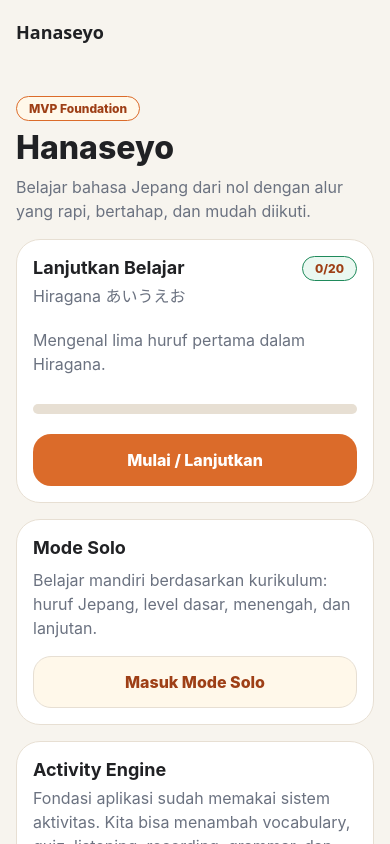
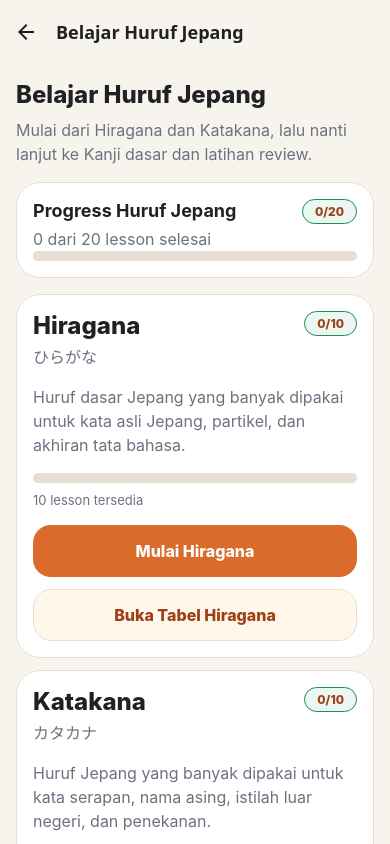
Before and after one commit to regiwijaya/hanaseyo-mobile, a React Native app: screen /LettersHome in a window 390 px wide. Built offline with nearby package versions, Linux system fonts and the light colour scheme.

Commit message:
Add letters home screen

```diff
--- a/src/navigation/AppNavigator.tsx
+++ b/src/navigation/AppNavigator.tsx
@@ -7,6 +7,7 @@ import { HiraganaChartScreen } from "../screens/HiraganaChartScreen";
 import { HomeScreen } from "../screens/HomeScreen";
 import { KatakanaChartScreen } from "../screens/KatakanaChartScreen";
 import { LessonListScreen } from "../screens/LessonListScreen";
+import { LettersHomeScreen } from "../screens/LettersHomeScreen";
 import { LevelListScreen } from "../screens/LevelListScreen";
 import { SoloScreen } from "../screens/SoloScreen";
 import { colors } from "../theme/colors";
@@ -52,6 +53,12 @@ export function AppNavigator() {
         />
 
         <Stack.Screen
+          name="LettersHome"
+          component={LettersHomeScreen}
+          options={{ title: "Belajar Huruf Jepang" }}
+        />
+
+        <Stack.Screen
           name="LessonList"
           component={LessonListScreen}
           options={{ title: "Daftar Lesson" }}
--- a/src/navigation/types.ts
+++ b/src/navigation/types.ts
@@ -1,9 +1,13 @@
+import { LessonCategory } from "../types/curriculum";
+
 export type RootStackParamList = {
   Home: undefined;
   Solo: undefined;
   LevelList: undefined;
+  LettersHome: undefined;
   LessonList: {
     levelId: string;
+    category?: LessonCategory;
   };
   Activity: {
     levelId: string;
--- /dev/null
+++ b/src/screens/LettersHomeScreen.tsx
@@ -0,0 +1,250 @@
+import React, { useCallback, useMemo, useState } from "react";
+import { StyleSheet, View } from "react-native";
+import { NativeStackScreenProps } from "@react-navigation/native-stack";
+import { useFocusEffect } from "@react-navigation/native";
+
+import { AppButton } from "../components/AppButton";
+import { AppCard } from "../components/AppCard";
+import { AppText } from "../components/AppText";
+import { ProgressBar } from "../components/ProgressBar";
+import { ScreenContainer } from "../components/ScreenContainer";
+import { SectionHeader } from "../components/SectionHeader";
+import { StatusBadge } from "../components/StatusBadge";
+import { getLevelById } from "../data/curriculum";
+import { RootStackParamList } from "../navigation/types";
+import { getCompletedLessonIds } from "../services/progressService";
+import { colors } from "../theme/colors";
+import { spacing } from "../theme/spacing";
+import { Lesson, LessonCategory } from "../types/curriculum";
+
+type Props = NativeStackScreenProps<RootStackParamList, "LettersHome">;
+
+type ChartRouteName = "HiraganaChart" | "KatakanaChart";
+
+type LetterMenuItem = {
+  id: string;
+  title: string;
+  subtitle: string;
+  description: string;
+  category?: LessonCategory;
+  chartRoute?: ChartRouteName;
+  isLocked?: boolean;
+};
+
+const letterMenuItems: LetterMenuItem[] = [
+  {
+    id: "hiragana",
+    title: "Hiragana",
+    subtitle: "ひらがな",
+    description:
+      "Huruf dasar Jepang yang banyak dipakai untuk kata asli Jepang, partikel, dan akhiran tata bahasa.",
+    category: "hiragana",
+    chartRoute: "HiraganaChart",
+  },
+  {
+    id: "katakana",
+    title: "Katakana",
+    subtitle: "カタカナ",
+    description:
+      "Huruf Jepang yang banyak dipakai untuk kata serapan, nama asing, istilah luar negeri, dan penekanan.",
+    category: "katakana",
+    chartRoute: "KatakanaChart",
+  },
+  {
+    id: "kanji-basic",
+    title: "Kanji Dasar",
+    subtitle: "基本漢字",
+    description:
+      "Tahap berikutnya setelah Hiragana dan Katakana. Nanti berisi Kanji paling dasar untuk pemula.",
+    category: "kanji",
+    isLocked: true,
+  },
+  {
+    id: "letter-review",
+    title: "Review Huruf",
+    subtitle: "まとめ練習",
+    description:
+      "Latihan campuran untuk menguji hafalan Hiragana, Katakana, bunyi huruf, dan bacaan.",
+    category: "general",
+    isLocked: true,
+  },
+];
+
+export function LettersHomeScreen({ navigation }: Props) {
+  const lettersLevel = getLevelById("letters");
+  const [completedLessonIds, setCompletedLessonIds] = useState<string[]>([]);
+
+  useFocusEffect(
+    useCallback(() => {
+      getCompletedLessonIds().then(setCompletedLessonIds);
+    }, [])
+  );
+
+  const allLessons = lettersLevel?.lessons ?? [];
+
+  const totalCompletedCount = allLessons.filter((lesson) =>
+    completedLessonIds.includes(lesson.id)
+  ).length;
+
+  const totalProgress =
+    allLessons.length > 0 ? totalCompletedCount / allLessons.length : 0;
+
+  const lessonGroups = useMemo(() => {
+    return {
+      hiragana: allLessons.filter((lesson) => lesson.category === "hiragana"),
+      katakana: allLessons.filter((lesson) => lesson.category === "katakana"),
+      kanji: allLessons.filter((lesson) => lesson.category === "kanji"),
+      vocabulary: allLessons.filter((lesson) => lesson.category === "vocabulary"),
+      grammar: allLessons.filter((lesson) => lesson.category === "grammar"),
+      general: allLessons.filter((lesson) => lesson.category === "general"),
+    };
+  }, [allLessons]);
+
+  function getLessonsByCategory(category?: LessonCategory): Lesson[] {
+    if (!category) {
+      return [];
+    }
+
+    return lessonGroups[category];
+  }
+
+  function getCompletedCount(lessons: Lesson[]) {
+    return lessons.filter((lesson) => completedLessonIds.includes(lesson.id))
+      .length;
+  }
+
+  function navigateToChart(chartRoute?: ChartRouteName) {
+    if (chartRoute === "HiraganaChart") {
+      navigation.navigate("HiraganaChart");
+      return;
+    }
+
+    if (chartRoute === "KatakanaChart") {
+      navigation.navigate("KatakanaChart");
+    }
+  }
+
+  function openCategoryLessons(category?: LessonCategory) {
+    if (!category) {
+      return;
+    }
+
+    navigation.navigate("LessonList", {
+      levelId: "letters",
+      category,
+    });
+  }
+
+  return (
+    <ScreenContainer>
+      <SectionHeader
+        title="Belajar Huruf Jepang"
+        subtitle="Mulai dari Hiragana dan Katakana, lalu nanti lanjut ke Kanji dasar dan latihan review."
+      />
+
+      <AppCard>
+        <View style={styles.cardHeader}>
+          <View style={styles.titleWrapper}>
+            <AppText variant="subheading">Progress Huruf Jepang</AppText>
+            <AppText color={colors.textMuted}>
+              {totalCompletedCount} dari {allLessons.length} lesson selesai
+            </AppText>
+          </View>
+
+          <StatusBadge
+            label={`${totalCompletedCount}/${allLessons.length}`}
+            tone="success"
+          />
+        </View>
+
+        <ProgressBar progress={totalProgress} />
+      </AppCard>
+
+      <View style={styles.menuList}>
+        {letterMenuItems.map((item) => {
+          const lessons = getLessonsByCategory(item.category);
+          const completedCount = getCompletedCount(lessons);
+          const progress =
+            lessons.length > 0 ? completedCount / lessons.length : 0;
+
+          return (
+            <AppCard
+              key={item.id}
+              style={[styles.menuCard, item.isLocked ? styles.lockedCard : null]}
+            >
+              <View style={styles.cardHeader}>
+                <View style={styles.titleWrapper}>
+                  <AppText variant="heading">{item.title}</AppText>
+                  <AppText color={colors.textMuted}>{item.subtitle}</AppText>
+                </View>
+
+                <StatusBadge
+                  label={
+                    item.isLocked
+                      ? "Segera hadir"
+                      : `${completedCount}/${lessons.length}`
+                  }
+                  tone={item.isLocked ? "muted" : "success"}
+                />
+              </View>
+
+              <AppText color={colors.textMuted}>{item.description}</AppText>
+
+              {lessons.length > 0 ? (
+                <View style={styles.progressArea}>
+                  <ProgressBar progress={progress} />
+                  <AppText variant="small" color={colors.textMuted}>
+                    {lessons.length} lesson tersedia
+                  </AppText>
+                </View>
+              ) : null}
+
+              <View style={styles.buttonGroup}>
+                <AppButton
+                  title={item.isLocked ? "Belum tersedia" : `Mulai ${item.title}`}
+                  disabled={item.isLocked}
+                  onPress={() => openCategoryLessons(item.category)}
+                />
+
+                {item.chartRoute ? (
+                  <AppButton
+                    title={`Buka Tabel ${item.title}`}
+                    variant="secondary"
+                    onPress={() => navigateToChart(item.chartRoute)}
+                  />
+                ) : null}
+              </View>
+            </AppCard>
+          );
+        })}
+      </View>
+    </ScreenContainer>
+  );
+}
+
+const styles = StyleSheet.create({
+  cardHeader: {
+    flexDirection: "row",
+    justifyContent: "space-between",
+    gap: spacing.md,
+  },
+  titleWrapper: {
+    flex: 1,
+    gap: spacing.xs,
+  },
+  menuList: {
+    gap: spacing.md,
+  },
+  menuCard: {
+    gap: spacing.lg,
+  },
+  lockedCard: {
+    opacity: 0.78,
+  },
+  progressArea: {
+    gap: spacing.sm,
+  },
+  buttonGroup: {
+    gap: spacing.md,
+  },
+});
```
